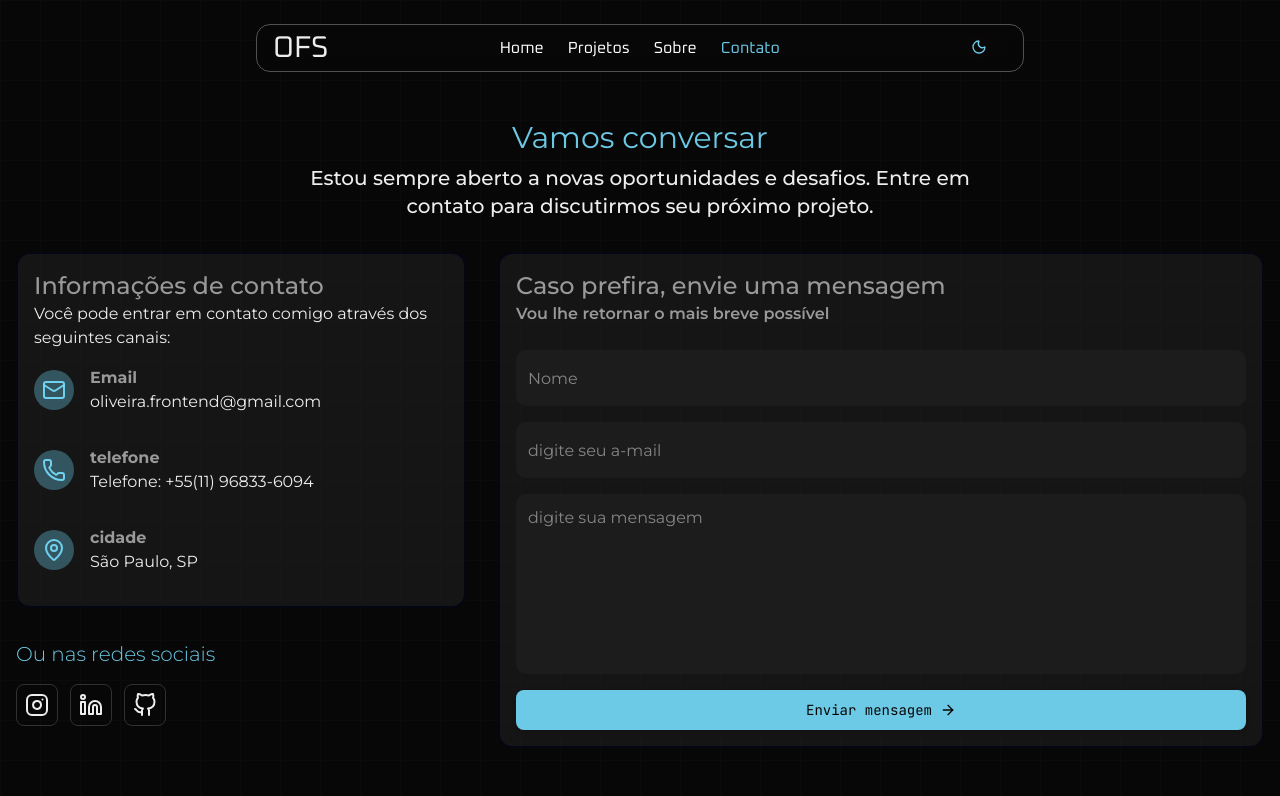
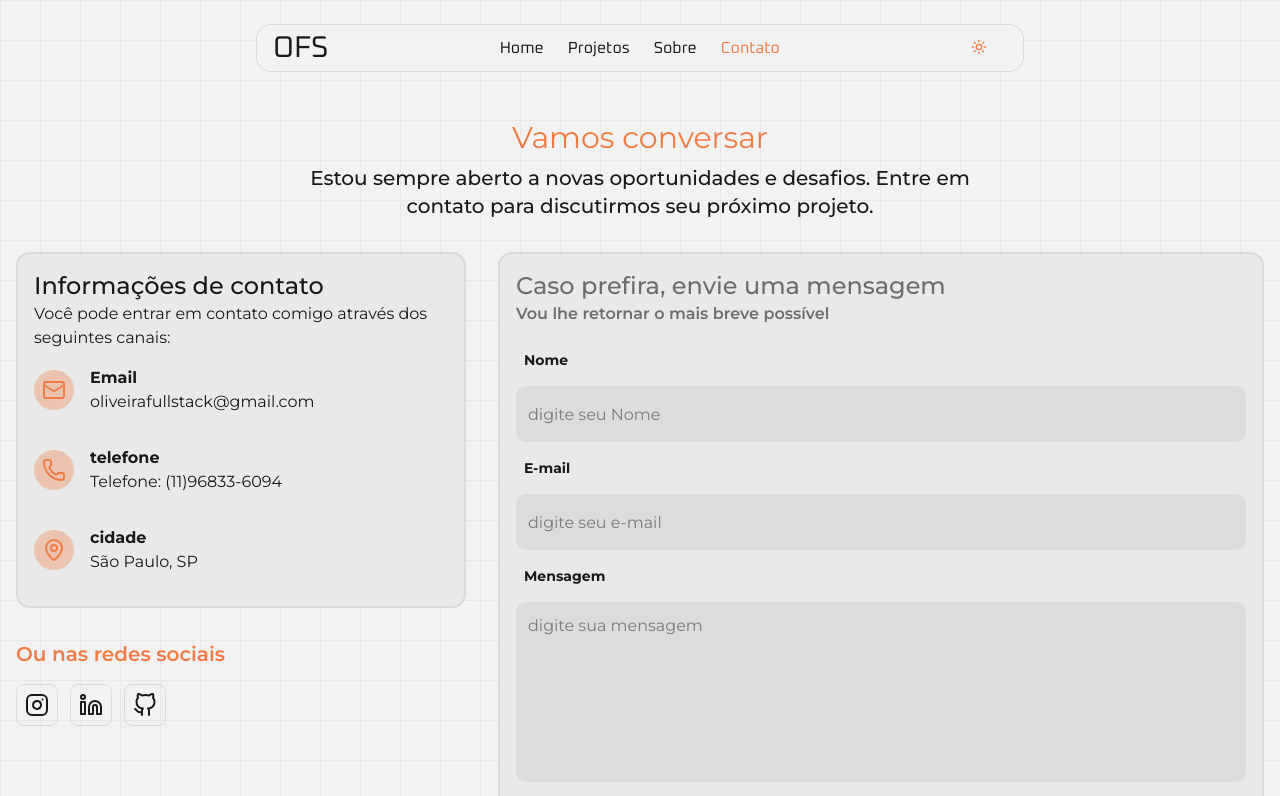
Before and after one commit to emmanuelmarcosdeoliveira/ofs-portfolio, a Next.js app: page /contato in a window 1280 px wide. Shown: the top 796 px of the page. Built offline with nearby package versions, Linux system fonts and the light colour scheme.

Commit message:
feat(component): added notification functionality when sending a message, modified the contact email and applied style improvements

```diff
--- a/src/app/contato/contact-form.tsx
+++ b/src/app/contato/contact-form.tsx
@@ -7,6 +7,7 @@ import { ArrowRight } from "lucide-react";
 import { motion } from "motion/react";
 import { useState } from "react";
 import { useForm } from "react-hook-form";
+import { toast } from "sonner";
 import { z } from "zod";
 import TextComponent from "../../components/text";
 import { Button } from "../../components/ui/button";
@@ -35,9 +36,10 @@ export default function ContactForm() {
     setLoading(true);
     try {
       await axios.post("/api/contact", data);
+      toast.success("Mensagem enviada com sucesso");
       reset();
     } catch {
-      alert("error");
+      toast.error("Erro ao enviar mensagem");
     } finally {
       setLoading(false);
     }
@@ -60,19 +62,31 @@ export default function ContactForm() {
           onSubmit={handleSubmit(onSubmit)}
           className="mt-6 flex  flex-col gap-4"
         >
+          <label className="text-sm font-bold ml-2" htmlFor="nome">
+            Nome
+          </label>
           <input
-            placeholder="Nome"
+            id="nome"
+            placeholder="digite seu Nome"
             className="w-full  h-14 bg-muted-foreground/10 focus:outline-none dark:bg-muted/50 overflow-hidden  p-3 rounded-lg focus:bg-none focus:ring-2 ring-primary    placeholder:muted-foreground"
             type="text"
             {...register("name")}
           />
+          <label className="text-sm font-bold ml-2" htmlFor="email">
+            E-mail
+          </label>
           <input
             type="email"
-            placeholder="digite seu a-mail"
+            id="email"
+            placeholder="digite seu e-mail"
             className="w-full h-14 bg-muted-foreground/10 border-none dark:bg-muted/50 overflow-hidden  p-3 rounded-lg focus:outline-none focus:ring-2 ring-primary    placeholder:muted-foreground"
             {...register("email")}
           />
+          <label className="text-sm font-bold ml-2" htmlFor="message">
+            Mensagem
+          </label>
           <textarea
+            id="message"
             placeholder="digite sua mensagem"
             maxLength={500}
             className="w-full h-[180px] bg-muted-foreground/10  focus:outline-none resize-none dark:bg-muted/50 overflow-hidden  p-3 rounded-lg focus:ring-2 ring-primary    placeholder:muted-foreground"
--- a/src/app/contato/list-contact.tsx
+++ b/src/app/contato/list-contact.tsx
@@ -10,13 +10,13 @@ export default function ListContact() {
   const myContact = [
     {
       type: "Email",
-      name: "oliveira.frontend@gmail.com",
+      name: "oliveirafullstack@gmail.com",
       icon: <Mail className="text-primary  " />,
-      href: "mailto:emmanuel.frontend@gmail.com",
+      href: "mailto:oliveirafullstack@gmail.com",
     },
     {
       type: "telefone",
-      name: "Telefone: +55(11) 96833-6094",
+      name: "Telefone: (11)96833-6094",
       icon: <Phone className="text-primary " />,
       href: "tel:+5511968336094",
     },
@@ -29,8 +29,8 @@ export default function ListContact() {
   return (
     <>
       <motion.div {...fadeUp} transition={{ delay: 0.3 }}>
-        <div className="  border-2 *: bg-muted dark:bg-muted/50 rounded-xl p-4">
-          <TextComponent variant={"title-lg"}>
+        <div className="border-2 bg-muted dark:bg-muted/50 rounded-xl p-4">
+          <TextComponent className="!text-foreground" variant={"title-lg"}>
             Informações de contato
           </TextComponent>
           <p>
@@ -42,7 +42,7 @@ export default function ListContact() {
                 {contact.icon}
               </span>
               <div>
-                <TextComponent className="font-bold">
+                <TextComponent className="font-bold !text-foreground">
                   {contact.type}
                 </TextComponent>
                 {contact.href ? (
@@ -54,7 +54,7 @@ export default function ListContact() {
             </div>
           ))}
         </div>
-        <TextComponent className="!font-light pt-8" variant={"title-md"}>
+        <TextComponent className="font-semibold pt-8" variant={"title-md"}>
           Ou nas redes sociais
         </TextComponent>
         <SocialMedia />
--- a/src/app/layout.tsx
+++ b/src/app/layout.tsx
@@ -4,6 +4,7 @@ import { ThemeProvider } from "@/components/provider/theme-provider";
 import { GridBackground } from "@/components/ui/grid-background";
 import type { Metadata } from "next";
 import { JetBrains_Mono, Montserrat, Oxanium } from "next/font/google";
+import { Toaster } from "sonner";
 import "./globals.css";
 
 const oxanium = Oxanium({
@@ -60,16 +61,22 @@ export default function RootLayout({
   children: React.ReactNode;
 }>) {
   return (
-    <html data-scroll-behavior="smooth" lang="pt-BR" suppressHydrationWarning>
+    <html
+      className="scroll-smooth"
+      data-scroll-behavior="smooth"
+      lang="pt-BR"
+      suppressHydrationWarning
+    >
       <body
         className={`${jetBrainsMono.variable} ${montserrat.variable} overflow-x-hidden ${oxanium} antialiased`}
       >
         <ThemeProvider
           attribute="class"
-          defaultTheme="dark"
+          defaultTheme="system"
           enableSystem
           disableTransitionOnChange
         >
+          <Toaster />
           <GridBackground />
           <Menu />
 
```
